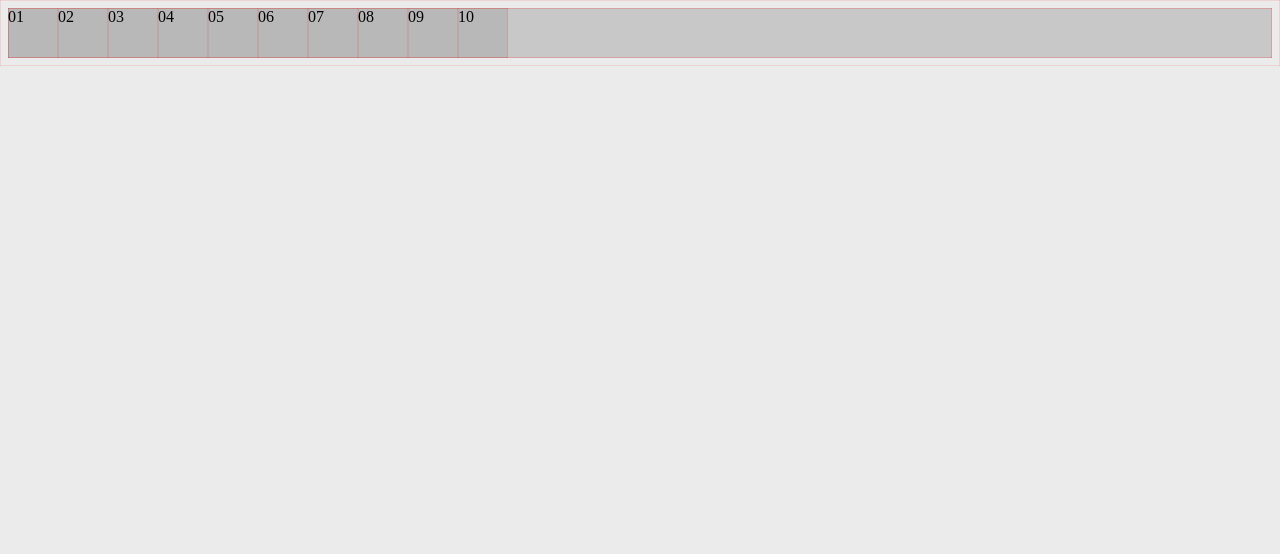
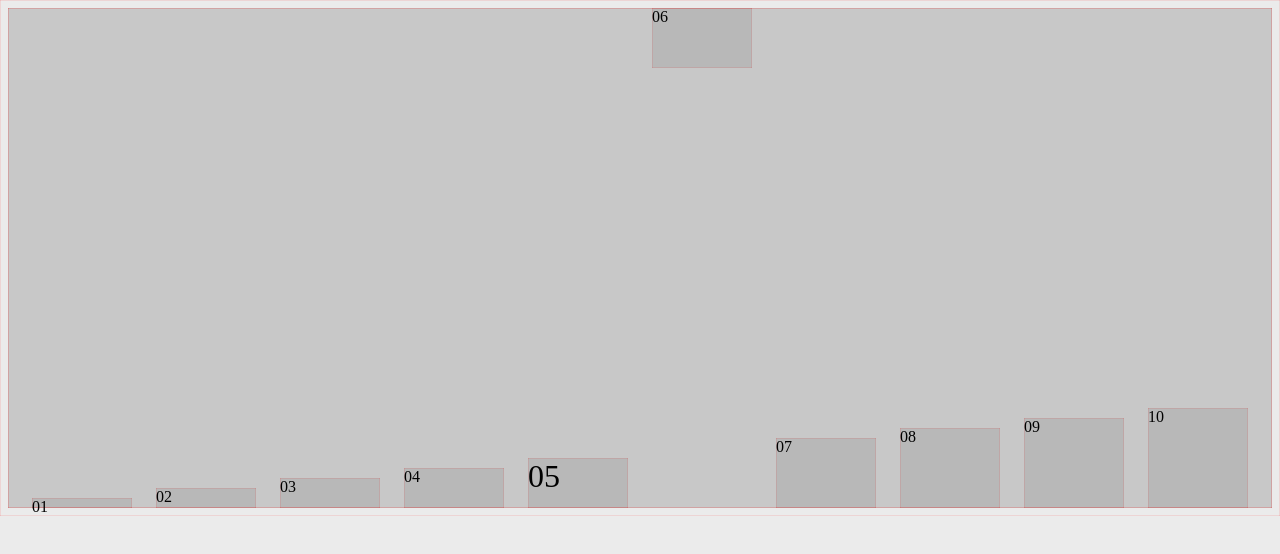
Before and after one commit to leejch/miao, a plain HTML site: page html/flex-3-layout.html in a window 1280 px wide. Drawn offline with Linux system fonts and the light colour scheme.

Commit message:
flex布局: 行内元素摆放

```diff
--- a/html/flex-3-layout.html
+++ b/html/flex-3-layout.html
@@ -15,11 +15,71 @@
         display: flex;
         /* 折行 */
         flex-wrap: wrap;
+
+        height: 500px;
+
+        /* 一行内元素垂直方向对齐位置 */
+        align-items: end;
+
+        /* 各行在父元素内的垂直位置 */
+        align-content: stretch;
+
+        /* 一行内元素水平方向对齐位置 */
+        justify-content: space-evenly;
     }
 
     span {
-        width: 50px;
-        height: 50px;
+        width: 100px;
+        height: calc((var(--index) + 1) * 10px);
+    }
+
+    span:nth-child(5) {
+        font-size: 200%;
+    }
+
+    span:nth-child(6) {
+        /* 单独调节某个元素在这一行的垂直位置 */
+        align-self: start;
+    }
+
+    :nth-child(1) {
+        --index: 0;
+    }
+
+    :nth-child(2) {
+        --index: 1;
+    }
+
+    :nth-child(3) {
+        --index: 2;
+    }
+
+    :nth-child(4) {
+        --index: 3;
+    }
+
+    :nth-child(5) {
+        --index: 4;
+    }
+
+    :nth-child(6) {
+        --index: 5;
+    }
+
+    :nth-child(7) {
+        --index: 6;
+    }
+
+    :nth-child(8) {
+        --index: 7;
+    }
+
+    :nth-child(9) {
+        --index: 8;
+    }
+
+    :nth-child(10) {
+        --index: 9;
     }
 </style>
 
```
